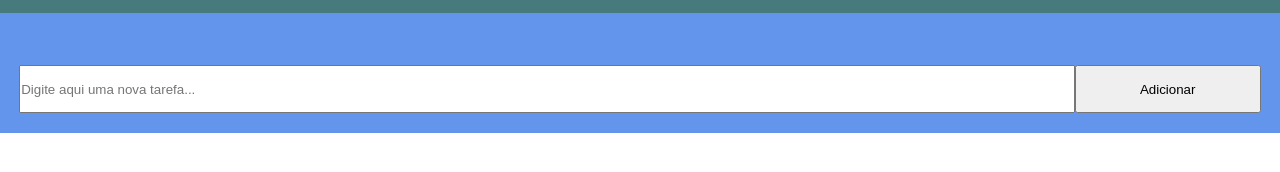
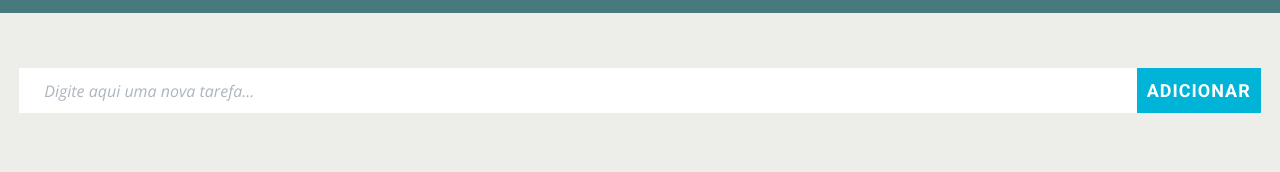
Before and after one commit to Felipemorai/Layout---e.mix, a plain HTML site: page index.html in a window 1280 px wide. Shown: the part 62-234 px from the top of the page. Drawn offline with nearby package versions, Linux system fonts and the light colour scheme.

Commit message:
placeholder

```diff
--- a/style.css
+++ b/style.css
@@ -6,6 +6,7 @@
 }
 
 body {
+    background: #edede9;
     width: 100%;
     height: 100%;
 }
@@ -46,7 +47,6 @@ ul {
 }
 
 .container {
-    background:cornflowerblue;
     min-height: 120px;
     width: 100vw;
     display: flex;
@@ -61,13 +61,44 @@ ul {
 }
 
 input{
-   height: 48px;
-   width: 85%;
+   height: 45px;
+   width: 90%;
+   border: none;
+   color: #adb5bd;
+   font-size: 16px;
+   font-weight: 100;
+   font-family: 'Open Sans', sans-serif;
+   font-style: italic;
+   padding-left: 25px;
+   outline: none;
+}
 
+input::placeholder {
+    color:#adb5bd;
+    font-size: 16px;
+    font-weight: 100;
+    font-family: 'Open Sans', sans-serif;
+    font-style: italic;
+}
+
+input:hover {
+    box-shadow: 0px 0px 5px rgba(0,0,0,0.15);
 }
 
 button {
-    height: 48px;
-    width: 15%;
+    height: 45px;
+    width: 10%;
+    border: none;
+    background: #00b4d8;
+    color: #fff;
+    font-size: 18px;
+    font-weight: 600;
+    font-family: 'Roboto',sans-serif;
+    text-transform: uppercase;
+    letter-spacing: 1px;
+    cursor: pointer;
+}
 
+button:hover {
+    box-shadow: 0px 0px 5px rgba(0,0,0,0.15);
 }
```
